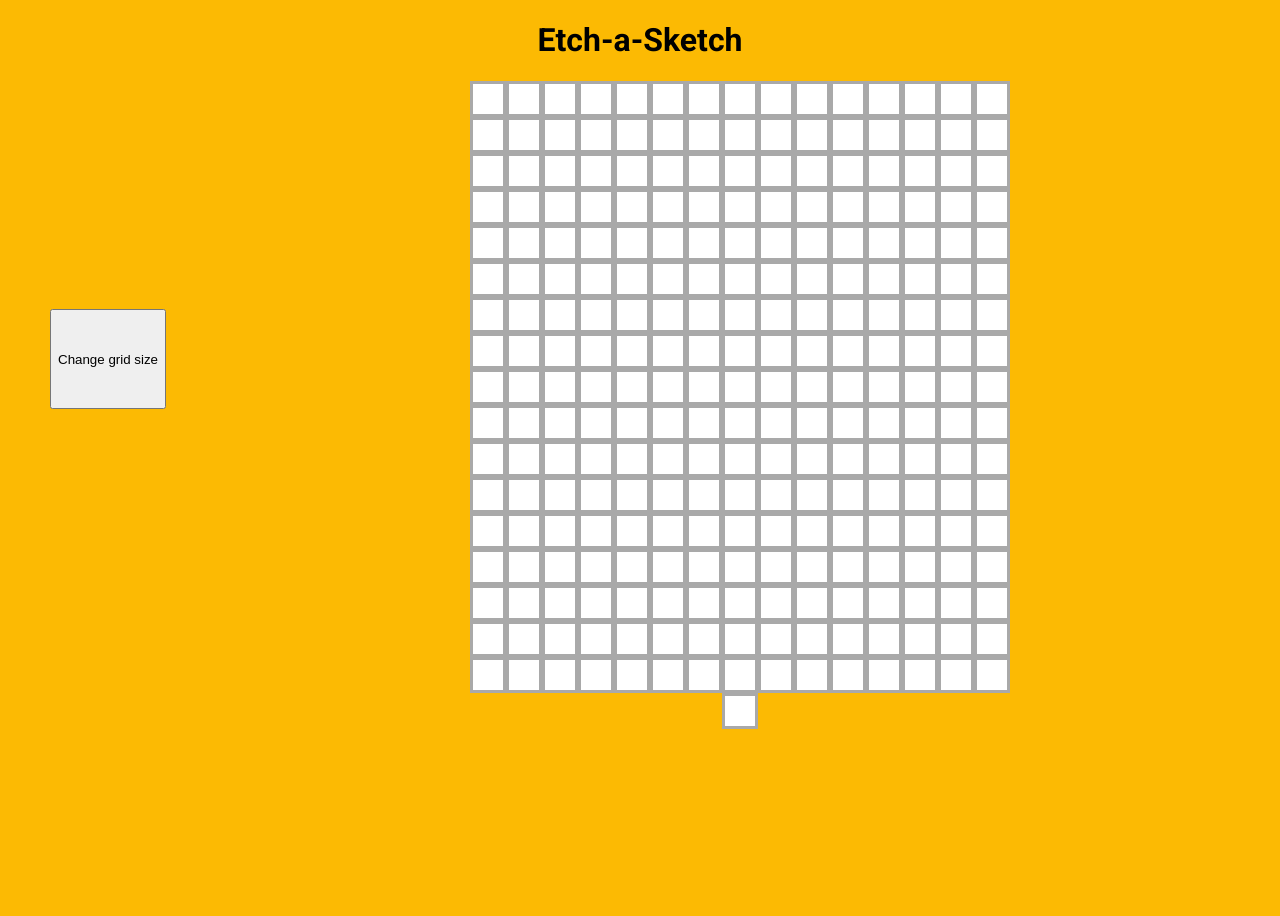
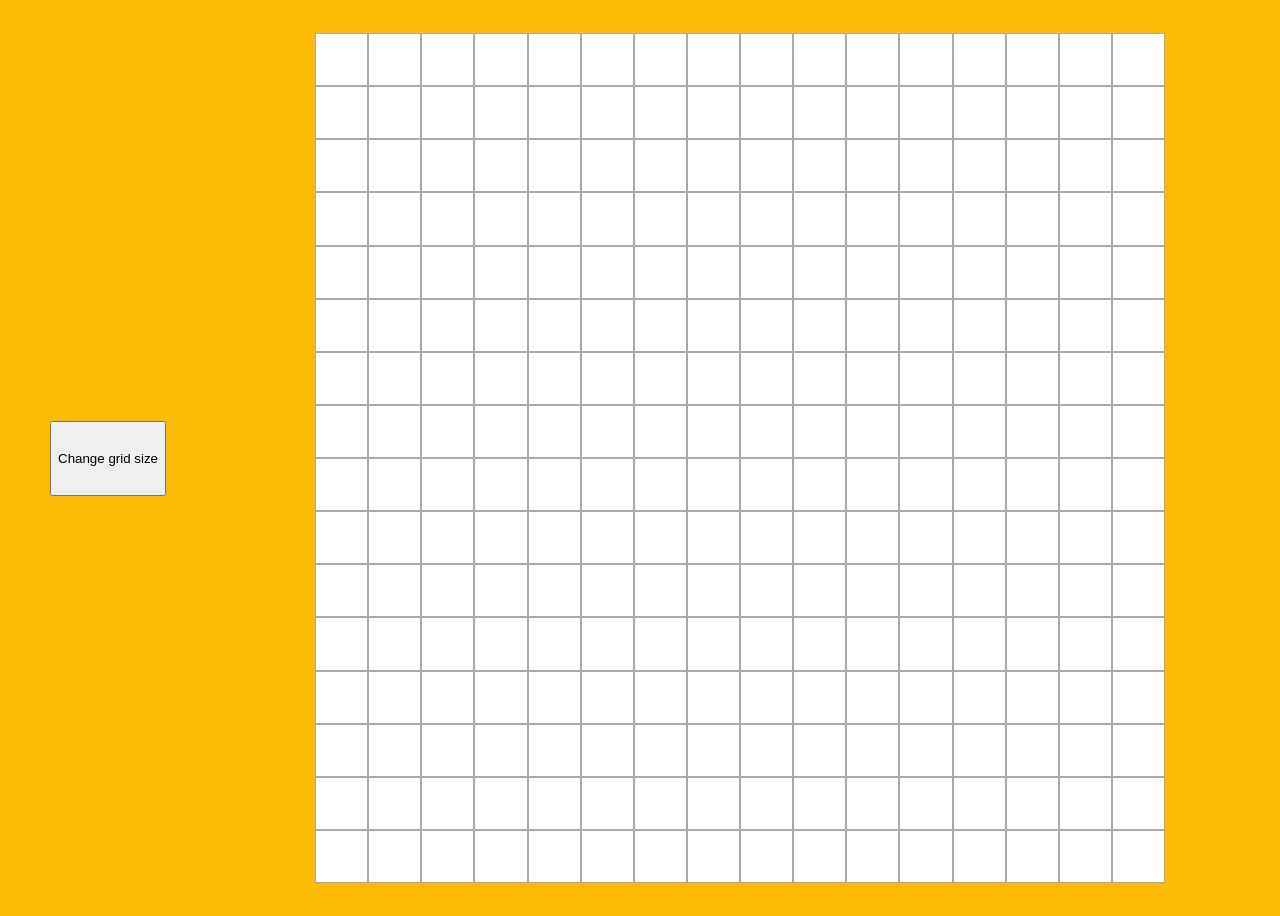
Before and after one commit to d-hardine/Etch-a-Sketch-Odin, a plain HTML site: page index.html in a window 1280 px wide. Before the commit the page ends 800 px from the top, so only its background shows below. Drawn offline with Linux system fonts and the light colour scheme.

Commit message:
the assignment finished

```diff
--- a/index.html
+++ b/index.html
@@ -9,8 +9,6 @@
     <script src="script.js" defer></script>
 </head>
 <body>
-    <h1 class="main-heading" style="text-align: center;">Etch-a-Sketch</h1>
-
     <div class="main">
         <button class="grid-button" style="align-items: center;">Change grid size</button>
         <div class="container">
--- a/script.js
+++ b/script.js
@@ -1,17 +1,19 @@
+let drawingSize = 850;
 const container = document.querySelector('.container');
+container.style.width =container.style.height = drawingSize + 'px';
+console.log(container);
 
 function makeGrid (grid) {
-    for (let i=0; i < grid; i++) {
-        for (let j=0; j < grid; j++) {
-            row = document.createElement('div');
-            container.appendChild(row);
-            row.classList.add('draw');
-            /*row.textContent = `${i},${j}`;*/
-        }
+    for (let i=0; i < (grid*grid); i++) {
+        let pixel = document.createElement('div');
+        pixel.style.width = ((drawingSize/grid) -2) + 'px';
+        pixel.style.height = ((drawingSize/grid) -2) + 'px';
+        container.appendChild(pixel);
+        pixel.classList.add('draw');
     }
     draw = document.querySelectorAll('.draw');
     return draw;
-}
+    }
 
 function destroyGrid() {
     for (let i = 0; i < (initialGrid * initialGrid); i++) {
@@ -37,7 +39,7 @@ gridButton.addEventListener('click', function() {
     if (newGrid > 100) {
         alert('the size must less than 101!');
     }
-    else if (newGrid <= 100 && newGrid != null) {
+    else if (newGrid <= 100 && newGrid != null && newGrid != '') {
         console.log(newGrid);
         destroyGrid();
         makeGrid(newGrid);
--- a/styles.css
+++ b/styles.css
@@ -1,3 +1,8 @@
+* {
+    /*padding: 0;
+    margin: 0;*/
+}
+
 body {
     font-family: Roboto, Helvetica, sans-serif;
     background-color: #fcba03;
@@ -5,28 +10,23 @@ body {
 
 .main {
     display: flex;
-    justify-content: center;
     align-items: center;
 }
+
 .container {
     display: flex;
     flex-wrap: wrap;
-    justify-content: center;
-    width: 557px;
-    height: 557px;
-    margin: 0 auto;
+    margin: 25px auto;
 }
 
 .draw {
     background-color: white;
-    width: 30px;
-    height: 30px;
-    border-style: solid;
+    border: 1px solid;
     border-color: darkgray;
 }
 
 .grid-button {
     width: auto;
-    height: 100px;
+    height: 75px;
     margin: 0 42px;
 }
```
